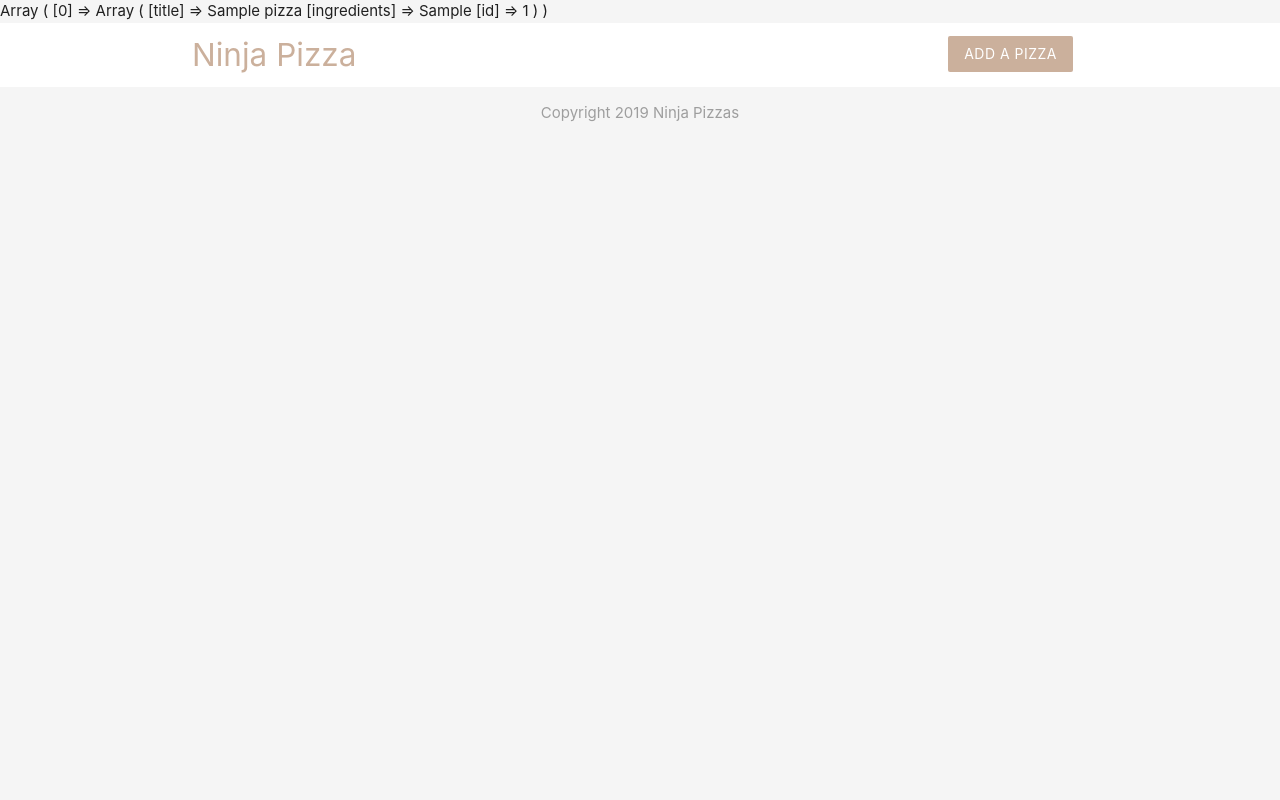
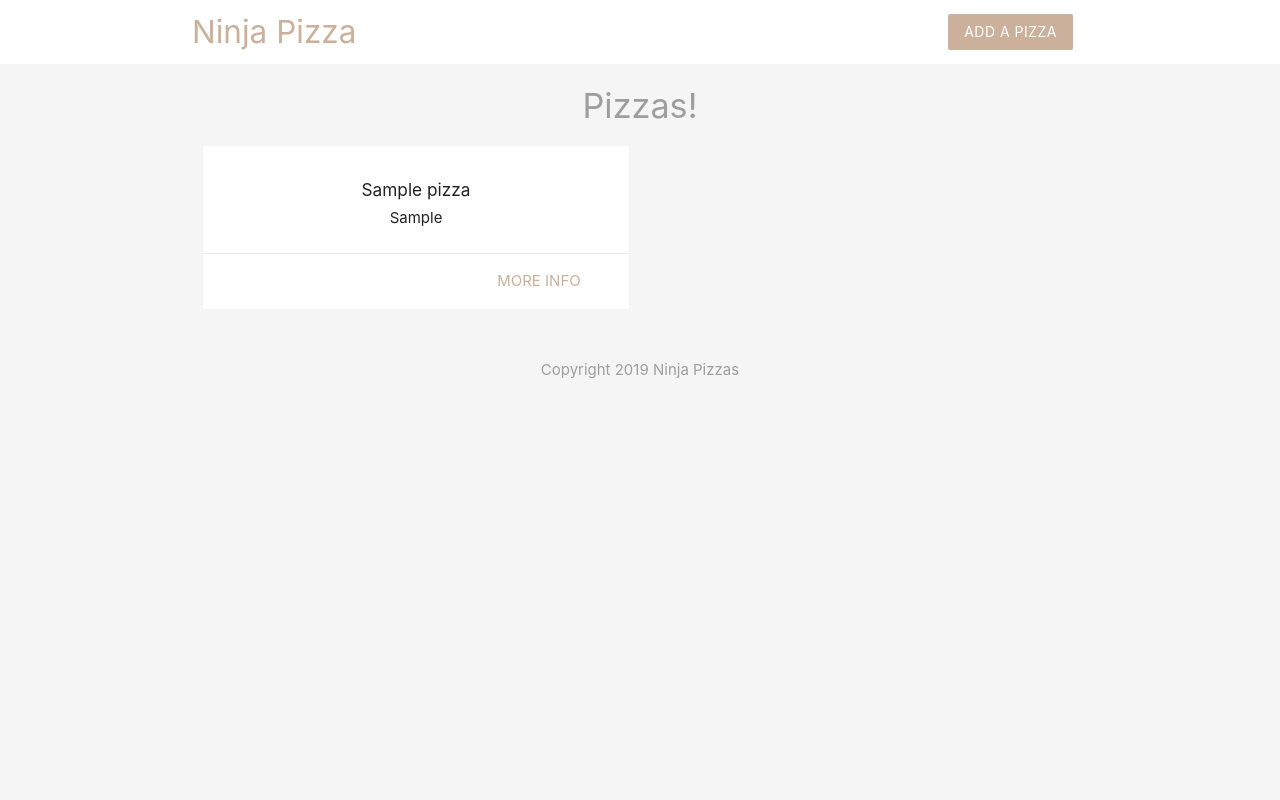
Before and after one commit to its-el-jey/php_practice_codes, a PHP site: page / in a window 1280 px wide. Run offline with PHP 8.4, Linux system fonts and the light colour scheme; tables that the repository leaves empty or names only in its code hold one stand-in row (values such as "Sample post").

Commit message:
rendering data to the browser

```diff
--- a/templates/index.php
+++ b/templates/index.php
@@ -10,18 +10,18 @@
     }
 
     // write query for all pizza
-    $sql = 'SELECT title, ingredients, id FROM pizza';
+    $sql = 'SELECT title, ingredients, id FROM pizza ORDER BY created_at';
     //make query and get result
     $result = mysqli_query($conn, $sql);
     // fetch the resulting rows as an array
     $pizzas = mysqli_fetch_all($result, MYSQLI_ASSOC);
 
-    //optional but good practice
+    //optional but good practice, free result from memory
     mysqli_free_result($result);
     //close connection to database
     mysqli_close($conn);
 
-    print_r($pizzas);
+    //print_r($pizzas);
 ?>
 <!DOCTYPE html>
 <html lang="en">
@@ -31,6 +31,31 @@
 
     <?php include('header.php') ; ?>
 
+    <h4 class="center grey-text">Pizzas!</h4>
+
+    <div class="container">
+        <div class="row">
+
+            <?php foreach($pizzas as $pizza){ ?>
+
+                <div class="col s6 md3">
+                    <div class="card z-depth-0">
+                        <div class="card-content center">
+                            <h6><?php echo htmlspecialchars($pizza['title']); ?></h6>
+                            <div><?php echo htmlspecialchars($pizza['ingredients']); ?></div>
+                        </div>
+                        <div class="card-action right-align">
+                            <a href="#" class="brand-text">more info</a>
+                        </div>
+                    </div>
+                </div>
+
+            <?php } ?>
+
+        </div>
+    </div>
+
+
     <?php include('footer.php') ; ?>
 
 </html>
```
